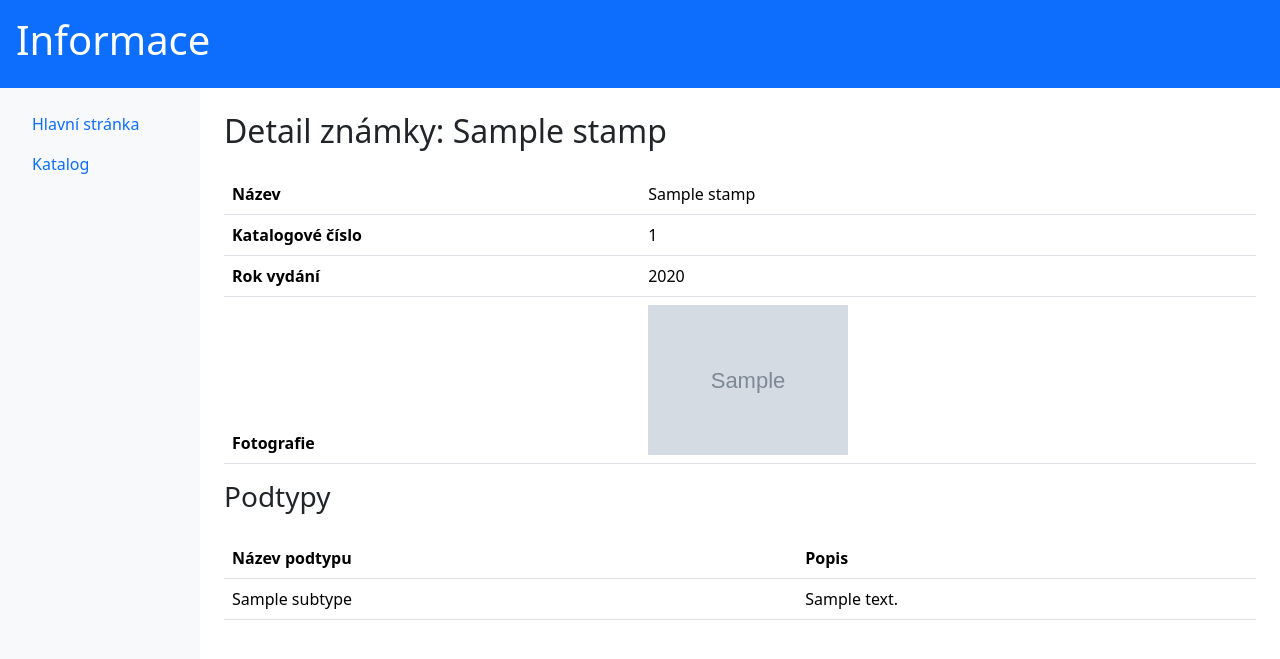
After one commit to procesor2017/StampCollector, a FastAPI app: template backend/templates/stamp_detail.html in a window 1280 px wide. The commit adds this page. Shown: the top 659 px of the page. Run offline with FastAPI, Linux system fonts and the light colour scheme; the template is opened without the code that fills it: most values are stand-ins (such as "Sample title", 1, 10 or a date in 2020); grey boxes marked "Sample" are stand-in pictures.

Commit message:
- add stamps type - add api vs web enpoint - add crud new call - add better models for stampType

```diff
--- a/backend/app/main.py
+++ b/backend/app/main.py
@@ -4,10 +4,7 @@ from fastapi.templating import Jinja2Templates
 from fastapi.staticfiles import StaticFiles
 from shared.db import crud
 from pydantic import BaseModel
-from typing import List
-
-
-
+from typing import List, Optional
 
 app = FastAPI()
 
@@ -49,6 +46,38 @@ class CountryResponse(CountryCreate):
     class Config:
         from_attributes = True
 
+class StampTypeBaseResponse(BaseModel):
+    stamp_type_id: int
+    photo_path_type: Optional[str]
+    description: Optional[str]
+    type_name: Optional[str]
+    color: Optional[str]
+    paper: Optional[str]
+    perforation: Optional[str]
+    plate_flaw: Optional[str]
+    catalog_price_superb: Optional[float]
+    catalog_price_extra_fine: Optional[float]
+    catalog_price_very_fine: Optional[float]
+    catalog_price_fine: Optional[float]
+    catalog_price_avg: Optional[float]
+    catalog_price_poor: Optional[float]
+    catalog_price_post_cover: Optional[float]
+
+    class Config:
+        from_attributes = True
+
+
+class StampBaseResponse(BaseModel):
+    stamp_id: int
+    catalog_number: str
+    photo_path_base: str
+    name: str
+    emission_id: int  # pokud chcete zahrnout i emisní ID
+    stamp_types: List[StampTypeBaseResponse]  # Podtypy známek
+
+    class Config:
+        from_attributes = True
+
 # APi Endpoint with html poge
 @app.get("/", response_class=HTMLResponse)
 def index(request: Request):
@@ -84,9 +113,25 @@ async def emission_detail(request: Request, emission_id: int):
         "stamps": stamps
     })
 
+# Detail pro známku
+@app.get("/stamps/{stamp_id}", response_class=HTMLResponse)
+async def get_stamp_detail(request: Request, stamp_id: int):
+    stamp = crud.get_stamp_by_id(stamp_id)
+    if not stamp:
+        raise HTTPException(status_code=404, detail="Stamp not found")
+
+    # Získání podtypů pro známku
+    subtypes = crud.get_all_stamp_type_by_id(stamp_id)
+
+    return templates.TemplateResponse("stamp_detail.html", {
+        "request": request,
+        "stamp": stamp,
+        "subtypes": subtypes
+    })
+
 # Endpoint for bootstrap or for working with data
 # Endpoint pro přidání emise
-@app.post("/emissions/", response_model=EmissionResponse)
+@app.post("/api/emissions/", response_model=EmissionResponse)
 def create_emission(emission: EmissionCreate):
     country = crud.get_country_by_name(emission.country)
     if not country:
@@ -94,12 +139,12 @@ def create_emission(emission: EmissionCreate):
     return crud.insert_emission(emission.name, country, emission.issue_year)
 
 # Endpoint pro získání všech emisí
-@app.get("/emissions/", response_model=List[EmissionResponse])
+@app.get("/api/emissions/", response_model=List[EmissionResponse])
 def get_emissions():
     return crud.get_all_emissions()
 
 # Endpoint pro získání emise podle ID
-@app.get("/emissions/{emission_id}", response_model=EmissionResponse)
+@app.get("/api/emissions/{emission_id}", response_model=EmissionResponse)
 def get_emission(emission_id: int):
     emission = crud.get_emission_by_id(emission_id)
     if not emission:
@@ -107,17 +152,17 @@ def get_emission(emission_id: int):
     return emission
 
 # Endpoint pro přidání známky
-@app.post("/stamps/", response_model=StampResponse)
+@app.post("/api/stamps/", response_model=StampResponse)
 def create_stamp(stamp: StampCreate):
     return crud.insert_stamp(stamp.catalog_number, stamp.photo_path_base, stamp.emission_id)
 
 # Endpoint pro získání všech známek
-@app.get("/stamps/", response_model=List[StampResponse])
+@app.get("/api/stamps/", response_model=List[StampResponse])
 def get_stamps():
     return crud.get_all_stamps()
 
 # Endpoint pro získání známky podle ID
-@app.get("/stamps/{stamp_id}", response_model=StampResponse)
+@app.get("/api/stamps/{stamp_id}", response_model=StampResponse)
 def get_stamp(stamp_id: int):
     stamp = crud.get_stamp_by_id(stamp_id)
     if not stamp:
@@ -125,17 +170,17 @@ def get_stamp(stamp_id: int):
     return stamp
 
 # Endpoint pro přidání země
-@app.post("/countries/", response_model=CountryResponse)
+@app.post("/api/countries/", response_model=CountryResponse)
 def create_country(country: CountryCreate):
     return crud.insert_country(country.name)
 
 # Endpoint pro získání všech zemí
-@app.get("/countries/", response_model=List[CountryResponse])
+@app.get("/api/countries/", response_model=List[CountryResponse])
 def get_countries():
     return crud.get_all_countries()
 
 # Endpoint pro získání země podle ID
-@app.get("/countries/{country_id}", response_model=CountryResponse)
+@app.get("/api/countries/{country_id}", response_model=CountryResponse)
 def get_country(country_id: int):
     country = crud.get_country_by_id(country_id)
     if not country:
@@ -143,7 +188,7 @@ def get_country(country_id: int):
     return country
 
 # Endpoint pro získání všech známek podle země
-@app.get("/stamps/country/{country_name}", response_model=List[StampResponse])
+@app.get("/api/stamps/country/{country_name}", response_model=List[StampResponse])
 def get_stamps_by_country(country_name: str):
     stamps = crud.get_stamps_by_country(country_name)
     if not stamps:
@@ -151,9 +196,28 @@ def get_stamps_by_country(country_name: str):
     return stamps
 
 # Endpoint pro získání všech známek podle emise
-@app.get("/stamps/emission/{emission_name}", response_model=List[StampResponse])
+@app.get("/api/stamps/emission/{emission_name}", response_model=List[StampResponse])
 def get_stamps_by_emission(emission_name: str):
     stamps = crud.get_stamps_by_emission(emission_name)
     if not stamps:
         raise HTTPException(status_code=404, detail="No stamps found for this emission")
     return stamps
+
+@app.get("api/stamps/{stamp_id}", response_model=StampBaseResponse)
+def get_stamp_detail(stamp_id: int):
+    stamp = crud.get_stamp_by_id(stamp_id)
+    if not stamp:
+        raise HTTPException(status_code=404, detail="Stamp not found")
+
+    # Získání podtypů
+    subtypes = crud.get_all_stamp_type_by_id(stamp_id)
+
+    # Převod SQLAlchemy objektů na Pydantic modely
+    return StampBaseResponse(
+        stamp_id=stamp.stamp_id,
+        catalog_number=stamp.catalog_number,
+        photo_path_base=stamp.photo_path_base,
+        name=stamp.name,
+        emission_id=stamp.emission_id,
+        stamp_types=[StampTypeBaseResponse(**subtype.as_dict()) for subtype in subtypes]
+    )
--- a/backend/templates/emission_detail.html
+++ b/backend/templates/emission_detail.html
@@ -17,7 +17,9 @@
     <tbody>
         {% for stamp in stamps %}
         <tr>
-            <td>{{ stamp.name }}</td>
+            <td><a href="/stamps/{{ stamp.stamp_id }}" class="stamps-link">
+                {{ stamp.name }}
+            </a></td>
             <td>{{ stamp.catalog_number }}</td>
             <td><img src="/images/{{ stamp.photo_path_base }}" alt="photo" width="100"></td>
         </tr>
--- /dev/null
+++ b/backend/templates/stamp_detail.html
@@ -0,0 +1,48 @@
+{% extends "base.html" %}
+{% block title %}Detail známky{% endblock %}
+{% block content %}
+<h2>Detail známky: {{ stamp.name }}</h2>
+
+<table class="table mt-4">
+    <thead>
+        <tr>
+            <th>Název</th>
+            <td>{{ stamp.name }}</td>
+        </tr>
+        <tr>
+            <th>Katalogové číslo</th>
+            <td>{{ stamp.catalog_number }}</td>
+        </tr>
+        <tr>
+            <th>Rok vydání</th>
+            <td>{{ stamp.issue_year }}</td>
+        </tr>
+        <tr>
+            <th>Fotografie</th>
+            <td><img src="/images/{{ stamp.photo_path_base }}" alt="photo" width="200"></td>
+        </tr>
+    </thead>
+</table>
+
+<h3>Podtypy</h3>
+{% if subtypes %}
+<table class="table mt-4">
+    <thead>
+        <tr>
+            <th>Název podtypu</th>
+            <th>Popis</th>
+        </tr>
+    </thead>
+    <tbody>
+        {% for subtype in subtypes %}
+        <tr>
+            <td>{{ subtype.name }}</td>
+            <td>{{ subtype.description }}</td>
+        </tr>
+        {% endfor %}
+    </tbody>
+</table>
+{% else %}
+<p class="mt-4">Žádné podtypy pro tuto známku.</p>
+{% endif %}
+{% endblock %}
--- a/shared/db/crud.py
+++ b/shared/db/crud.py
@@ -54,6 +54,9 @@ def get_all_stamp_types():
 def get_stamp_type_by_id(stamp_id):
     return session.query(StampTypeBase).filter(StampTypeBase.stamp_id == stamp_id).first()
 
+def get_all_stamp_type_by_id(stamp_id):
+    return session.query(StampTypeBase).filter(StampTypeBase.stamp_id == stamp_id).all()
+
 # Country
 def insert_country(name):
     new_country = Country(name=name)
```
Also changed, not shown: shared/db/models.py (+21 -0 lines).
